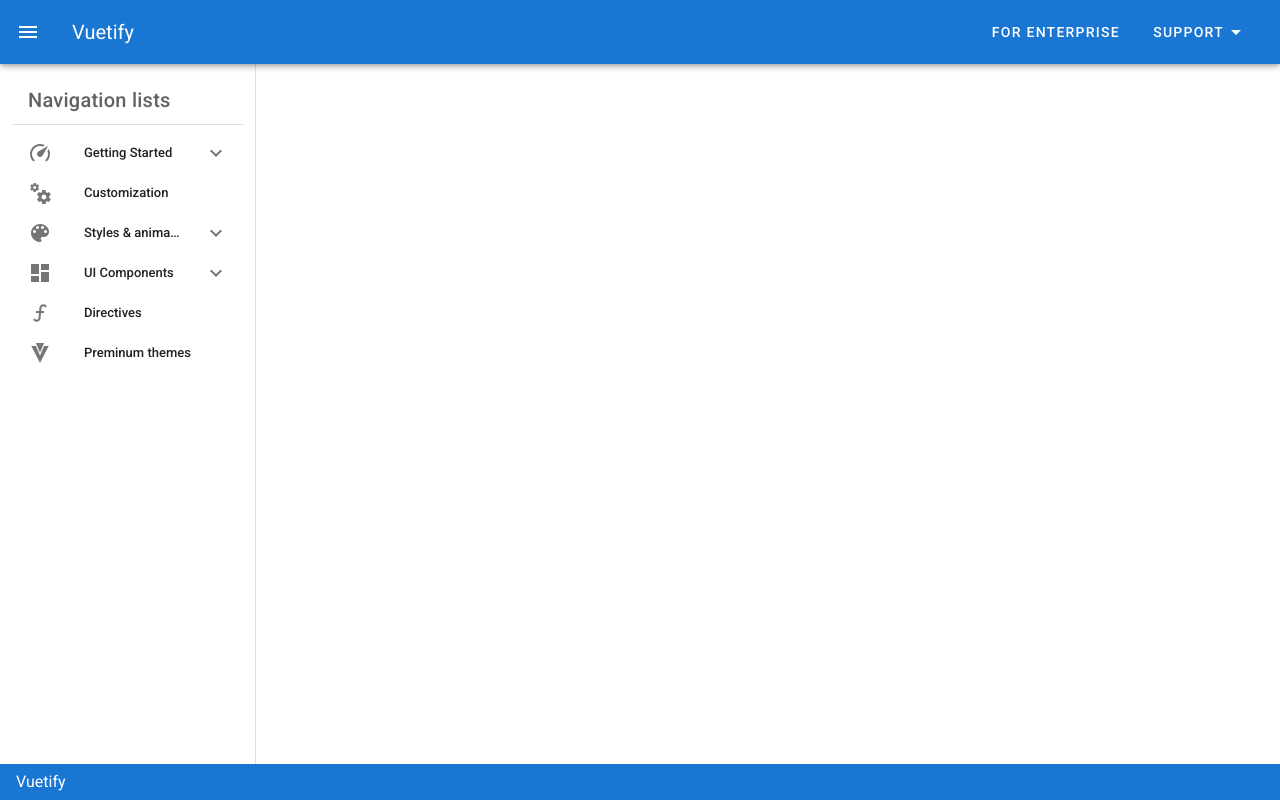
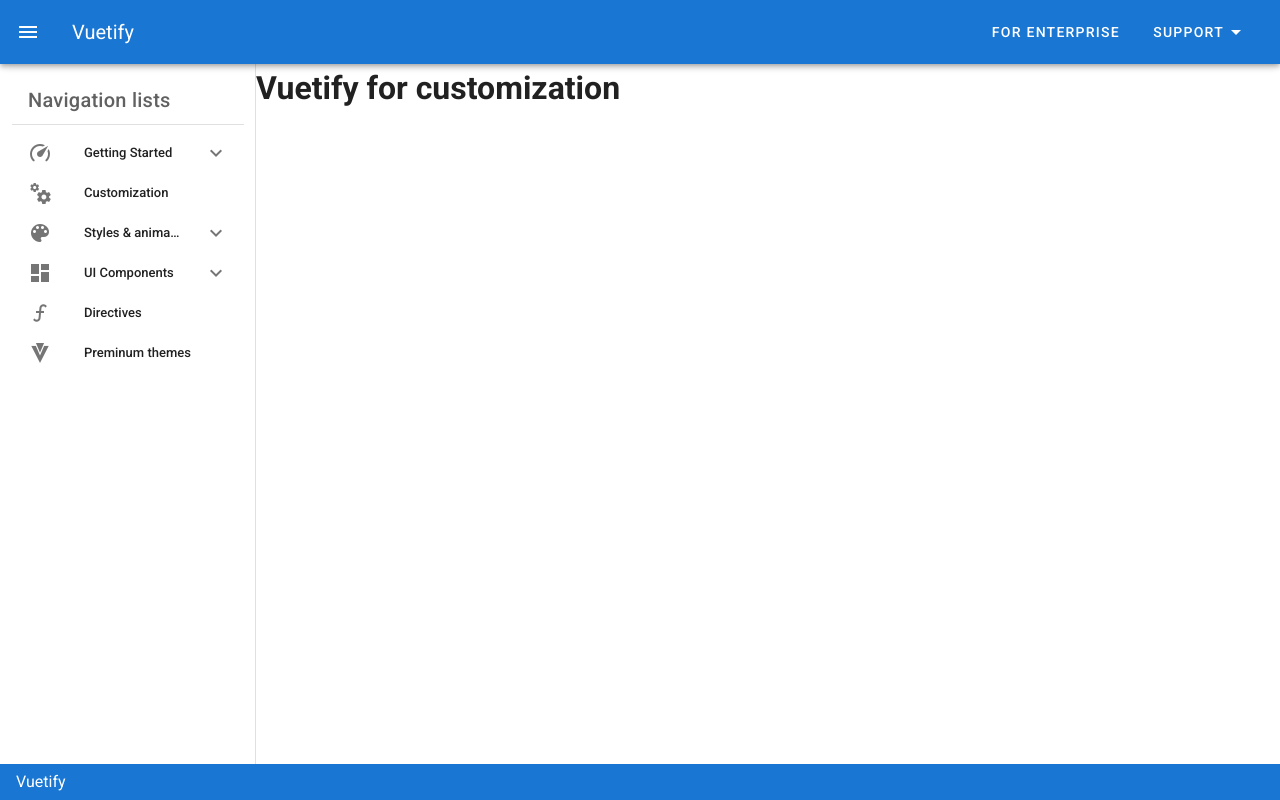
Before and after one commit to ys-office/vuetify_lesson, a Vue app: page /customization in a window 1280 px wide. Built offline with nearby package versions, Linux system fonts and the light colour scheme.

Commit message:
Vue router 動かないけど敢えてのコミット

```diff
--- a/src/App.vue
+++ b/src/App.vue
@@ -14,6 +14,7 @@
             <v-list-group
               v-for="nav_list in nav_lists"
               :key="nav_list.name"
+              :to="nav_list.link"
               :prepend-icon="nav_list.icon"
               no-action
               :append-icon="nav_list.lists ? undefined : ''"
@@ -23,7 +24,7 @@
                   <v-list-item-title>{{ nav_list.name }}</v-list-item-title>
                 </v-list-item-content>
               </template>
-              <v-list-item v-for="list in nav_list.lists" :key="list">
+              <v-list-item v-for="list in nav_list.lists" :key="list" :to="list.link">
                 <v-list-item-content>
                   <v-list-item-title>{{ list }}</v-list-item-title>
                 </v-list-item-content>
@@ -106,7 +107,8 @@
         },
         {
           name: 'Customization',
-          icon: 'mdi-cogs'
+          icon: 'mdi-cogs',
+          link: '/customization'
         },
         {
           name: 'Styles & animations',
--- a/src/router/index.js
+++ b/src/router/index.js
@@ -16,6 +16,11 @@
     component: () => import('../views/Enterprise.vue')
   },
   {
+    path: '/customization',
+    name: 'customization',
+    component: () => import('../views/Customization.vue')
+  },
+  {
     path: '/about',
     name: 'about',
     // route level code-splitting
--- /dev/null
+++ b/src/views/Customization.vue
@@ -0,0 +1,5 @@
+<template>
+  <div class="about">
+    <h1>Vuetify for customization</h1>
+  </div>
+</template>
```
